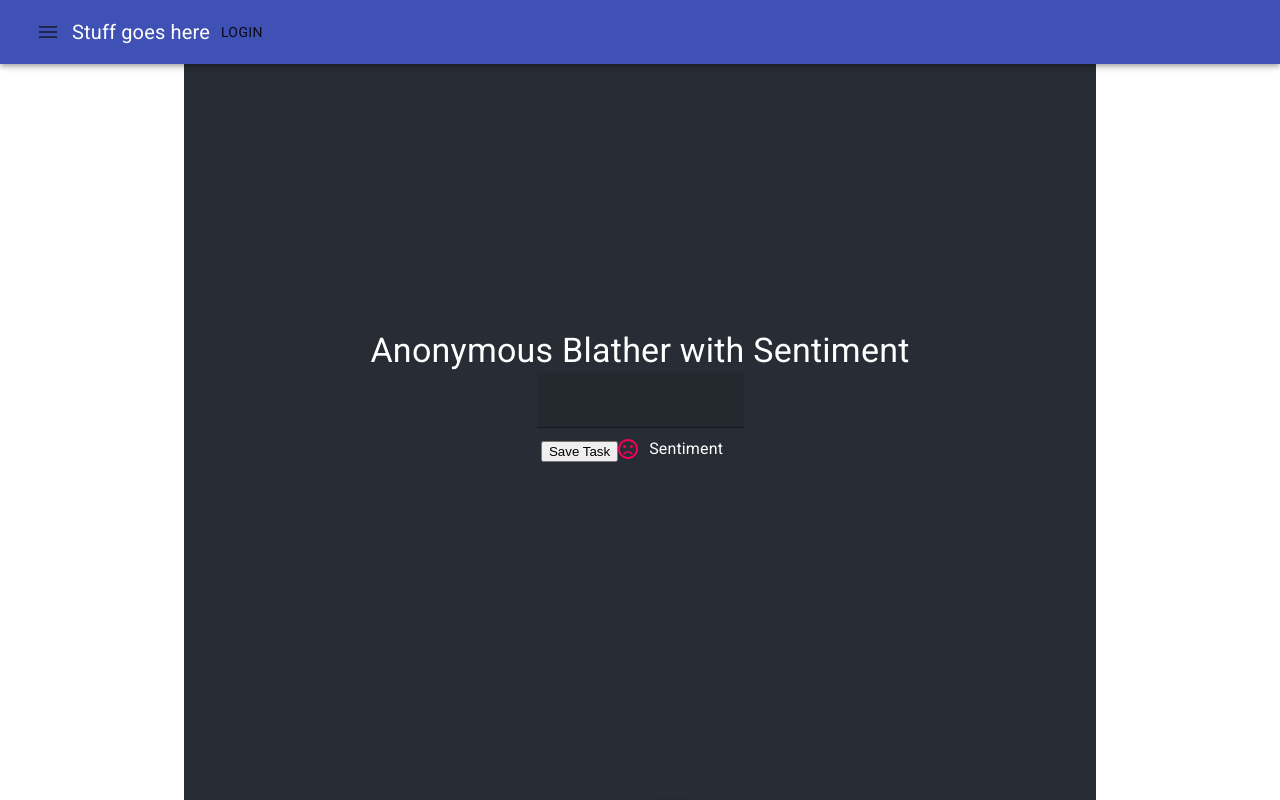
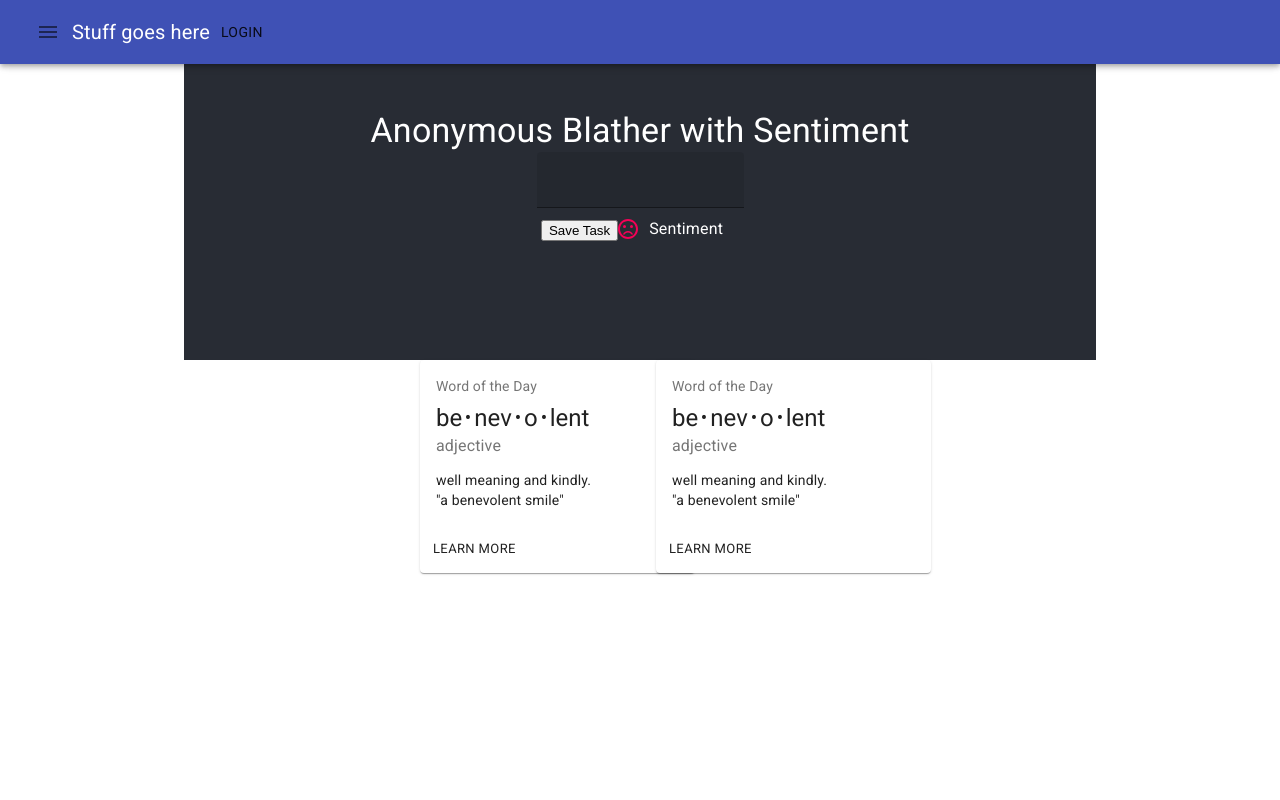
Before and after one commit to andyf016/ghost-frontend, a React (Create React App) app: page / in a window 1280 px wide. Shown: the top 800 px of the page. Built offline with nearby package versions, Linux system fonts and the light colour scheme.

Commit message:
cleaning up css

```diff
--- a/src/App.css
+++ b/src/App.css
@@ -7,15 +7,12 @@
   pointer-events: none;
 }
 
-@media (prefers-reduced-motion: no-preference) {
-  .App-logo {
-    animation: App-logo-spin infinite 20s linear;
-  }
-}
+
 
 .App-header {
   background-color: #282c34;
-  min-height: 100vh;
+
+  min-height: 45vh;
   display: flex;
   flex-direction: column;
   align-items: center;
@@ -28,12 +25,3 @@
 .App-link {
   color: #61dafb;
 }
-
-@keyframes App-logo-spin {
-  from {
-    transform: rotate(0deg);
-  }
-  to {
-    transform: rotate(360deg);
-  }
-}
--- a/src/index.css
+++ b/src/index.css
@@ -1,13 +1,3 @@
 body {
   margin: 0;
-  font-family: -apple-system, BlinkMacSystemFont, 'Segoe UI', 'Roboto', 'Oxygen',
-    'Ubuntu', 'Cantarell', 'Fira Sans', 'Droid Sans', 'Helvetica Neue',
-    sans-serif;
-  -webkit-font-smoothing: antialiased;
-  -moz-osx-font-smoothing: grayscale;
 }
-
-code {
-  font-family: source-code-pro, Menlo, Monaco, Consolas, 'Courier New',
-    monospace;
-}
```
